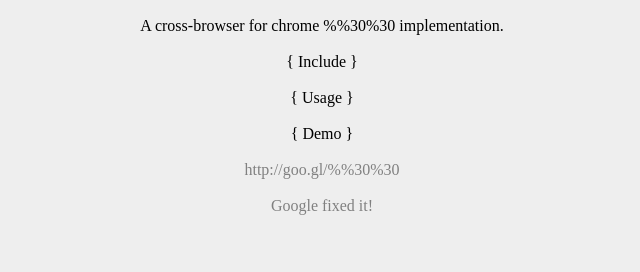
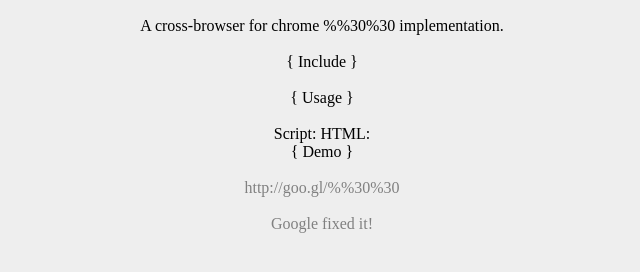
Before and after one commit to lockys/3030.js, a website: page index.html in a window 1280 px wide. Shown: the part 50-322 px from the top of the page, without its empty margins (318-958 px from the left). Drawn offline with nearby package versions, Linux system fonts and the light colour scheme.

Commit message:
improve demo page

```diff
--- a/index.html
+++ b/index.html
@@ -37,7 +37,10 @@
       <div>
       <div>{ Usage }</div> <br/>
       <div class="code-area">
+        Script:
         <script src="https://gist.github.com/lockys/6f2e46fe385e3eecaa6d.js"></script>
+        HTML:
+        <script src="https://gist.github.com/lockys/ac870c7510073b41ac47.js"></script>
       <div>
 
       <div>{ Demo }</div> <br/>
```
